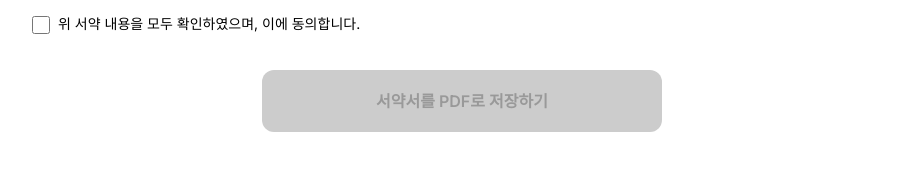
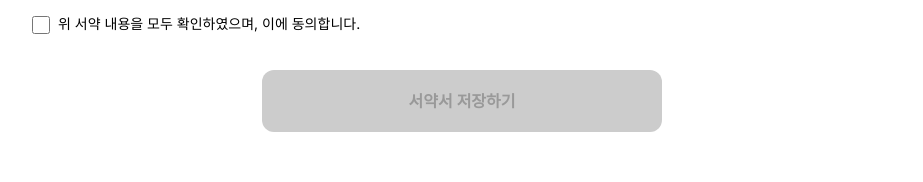
Before and after one commit to choi-jakyung/POTENUP, a Next.js app: page /pledge in a window 1280 px wide. Shown: the part 1684-1866 px from the top of the page, without its empty margins (178-1101 px from the left). Built offline with nearby package versions, Linux system fonts and the light colour scheme.

Commit message:
Change PDF button text to '서약서 저장하기'

```diff
--- a/app/pledge/page.tsx
+++ b/app/pledge/page.tsx
@@ -727,7 +727,7 @@ export default function PledgePage() {
                 transition: 'all 0.2s',
               }}
             >
-              {isGeneratingPDF ? 'PDF 생성 중...' : '서약서를 PDF로 저장하기'}
+              {isGeneratingPDF ? 'PDF 생성 중...' : '서약서 저장하기'}
             </button>
           </div>
         </section>
```
